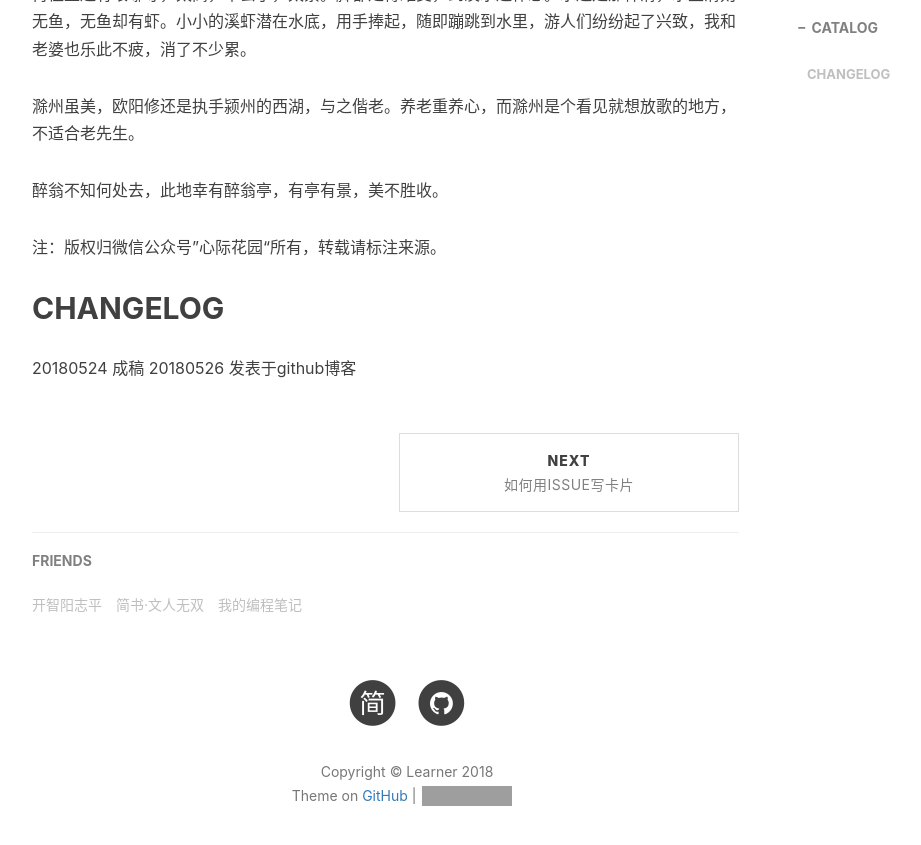
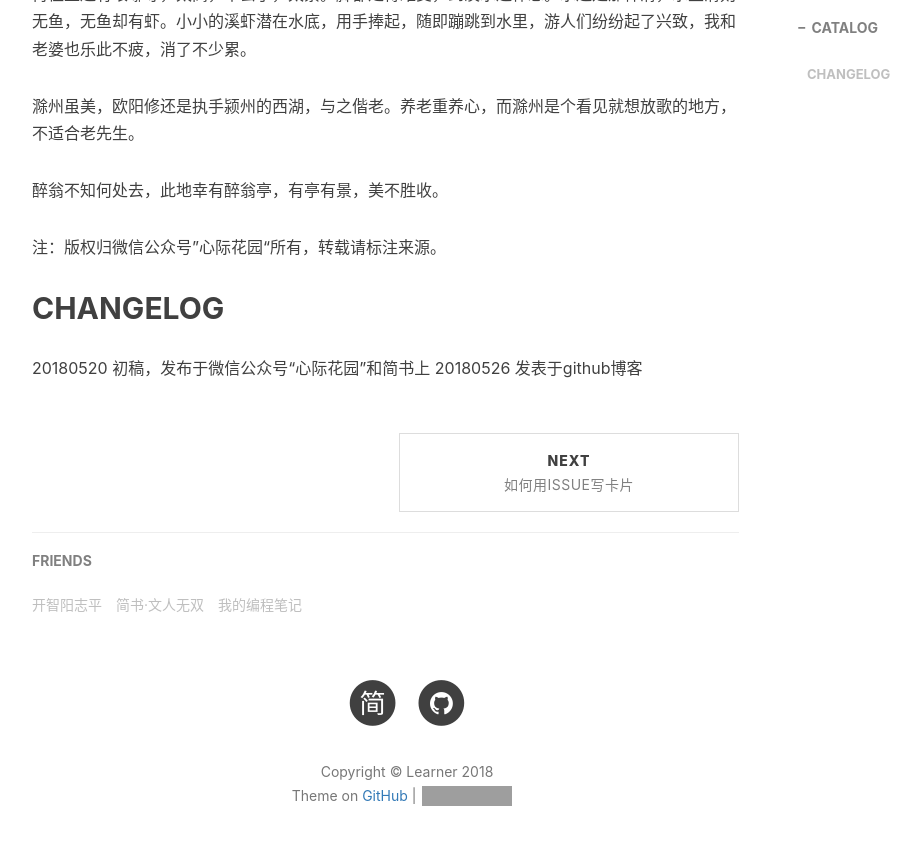
Before and after one commit to zilongxuan001/zilongxuan001.github.com, a Jekyll site: the page built from _posts/2018-05-20-滁州寻醉翁.md, in a window 1280 px wide and 900 px high, scrolled down 1960 px. Shown: the top 845 px of the window, without its empty margins (233-1154 px from the left). Built offline with Jekyll 4.4.1, drawn with Linux system fonts in a browser that asks for light colours; nearby versions of some CDN libraries; comment, search, counter and statistics services are not loaded; grey boxes are pictures that could not be loaded.

Commit message:
Update and rename 2018-05-24-滁州寻醉翁.md to 2018-05-20-滁州寻醉翁.md

```diff
--- a/_posts/2018-05-24-滁州寻醉翁.md
+++ b/_posts/2018-05-20-滁州寻醉翁.md
@@ -50,5 +50,5 @@ tags:
 注：版权归微信公众号”心际花园“所有，转载请标注来源。
 
 ## CHANGELOG
-20180524 成稿
+20180520 初稿，发布于微信公众号“心际花园”和简书上
 20180526 发表于github博客
```
